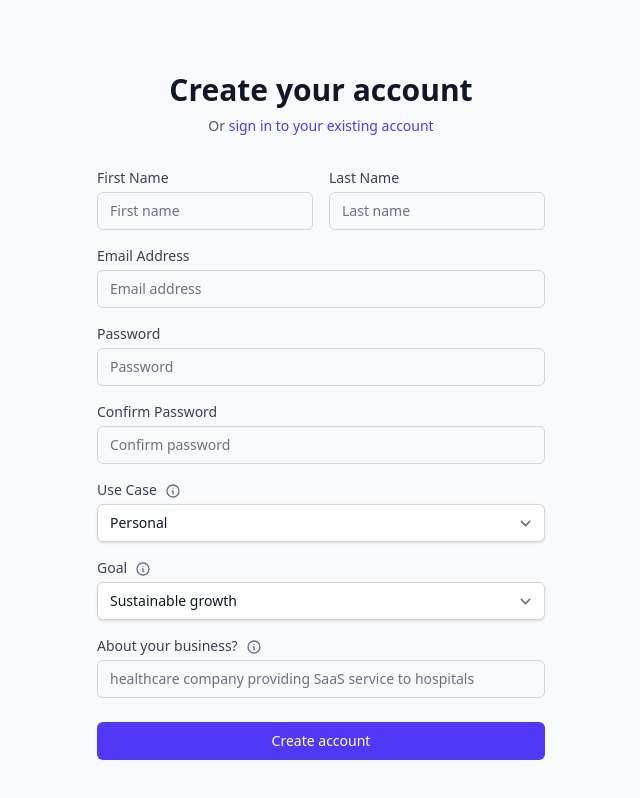
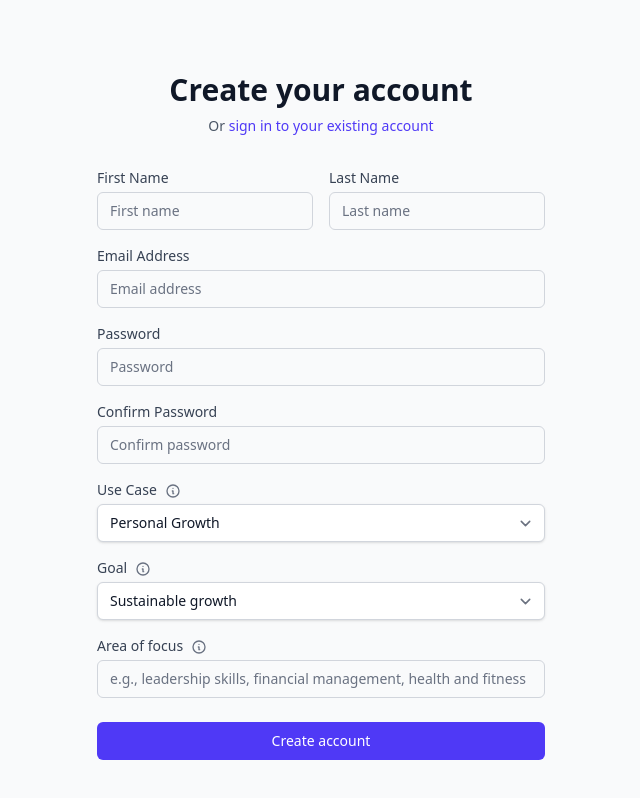
Before and after one commit to Thanish-Kumar/one-percent-club, a Next.js app: page /signup in a window 1280 px wide. Shown: the top 798 px of the page, without its empty margins (319-959 px from the left). Built offline with nearby package versions, Linux system fonts and the light colour scheme; no server answers.

Commit message:
updated signup page message and flow

```diff
--- a/src/components/auth/SignupForm.tsx
+++ b/src/components/auth/SignupForm.tsx
@@ -9,7 +9,7 @@ interface SignupFormData {
   email: string;
   password: string;
   confirmPassword: string;
-  useCase: 'Personal' | 'Professional' | 'Business';
+  useCase: 'Personal Growth' | 'Professional Growth' | 'Own Business Growth';
   goal: 'Sustainable growth' | 'Rapid growth';
   context: string;
 }
@@ -21,7 +21,7 @@ export default function SignupForm() {
     email: '',
     password: '',
     confirmPassword: '',
-    useCase: 'Personal',
+    useCase: 'Personal Growth',
     goal: 'Sustainable growth',
     context: '',
   });
@@ -173,9 +173,9 @@ export default function SignupForm() {
             value={formData.useCase}
             onChange={handleChange}
           >
-            <option value="Personal">Personal</option>
-            <option value="Professional">Professional</option>
-            <option value="Business">Business</option>
+            <option value="Personal Growth">Personal Growth</option>
+            <option value="Professional Growth">Professional Growth</option>
+            <option value="Own Business Growth">Own Business Growth</option>
           </select>
         </div>
 
@@ -208,8 +208,15 @@ export default function SignupForm() {
 
         <div>
           <label htmlFor="context" className="block text-sm font-medium text-gray-700">
-            About your business?
-            <span className="inline-block ml-2 cursor-pointer" title="Describe your business or work context (e.g., healthcare company providing SaaS services to hospitals)">
+            {formData.useCase === 'Own Business Growth' ? 'About your business?' : 'Area of focus'}
+            <span
+              className="inline-block ml-2 cursor-pointer"
+              title={
+                formData.useCase === 'Own Business Growth'
+                  ? "Tell us briefly about your business"
+                  : "Tell us about the area of focus we should target on growth"
+              }
+            >
               <svg className="w-4 h-4 inline-block text-gray-500" fill="none" stroke="currentColor" viewBox="0 0 24 24" xmlns="http://www.w3.org/2000/svg">
                 <path strokeLinecap="round" strokeLinejoin="round" strokeWidth={2} d="M13 16h-1v-4h-1m1-4h.01M21 12a9 9 0 11-18 0 9 9 0 0118 0z" />
               </svg>
@@ -221,7 +228,11 @@ export default function SignupForm() {
             type="text"
             required
             className="mt-1 appearance-none relative block w-full px-3 py-2 border border-gray-300 placeholder-gray-500 text-gray-900 rounded-md focus:outline-none focus:ring-indigo-500 focus:border-indigo-500 sm:text-sm"
-            placeholder="healthcare company providing SaaS service to hospitals"
+            placeholder={
+              formData.useCase === 'Own Business Growth'
+                ? "e.g., healthcare company providing SaaS service to hospitals"
+                : "e.g., leadership skills, financial management, health and fitness"
+            }
             value={formData.context}
             onChange={handleChange}
           />
--- a/src/dto/auth.ts
+++ b/src/dto/auth.ts
@@ -10,7 +10,7 @@ export interface SignupRequestDTO {
   lastName: string;
   email: string;
   password: string;
-  useCase: 'Personal' | 'Professional' | 'Business';
+  useCase: 'Personal Growth' | 'Professional Growth' | 'Own Business Growth';
   goal: 'Sustainable growth' | 'Rapid growth';
   context: string;
 }
--- a/src/dto/user.ts
+++ b/src/dto/user.ts
@@ -10,7 +10,7 @@ export interface CreateUserRequestDTO {
   lastName?: string;
   photoURL: string | null;
   emailVerified: boolean;
-  useCase?: 'Personal' | 'Professional' | 'Business';
+  useCase?: 'Personal Growth' | 'Professional Growth' | 'Own Business Growth';
   goal?: 'Sustainable growth' | 'Rapid growth';
   context?: string;
 }
--- a/src/models/User.ts
+++ b/src/models/User.ts
@@ -9,7 +9,7 @@ export interface User {
   emailVerified: boolean;
   createdAt?: Date;
   updatedAt?: Date;
-  useCase?: 'Personal' | 'Professional' | 'Business';
+  useCase?: 'Personal Growth' | 'Professional Growth' | 'Own Business Growth';
   goal?: 'Sustainable growth' | 'Rapid growth';
   context?: string;
 }
```
